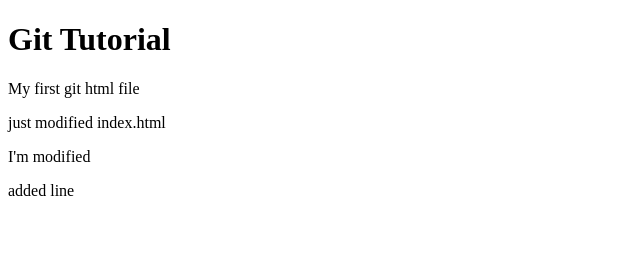
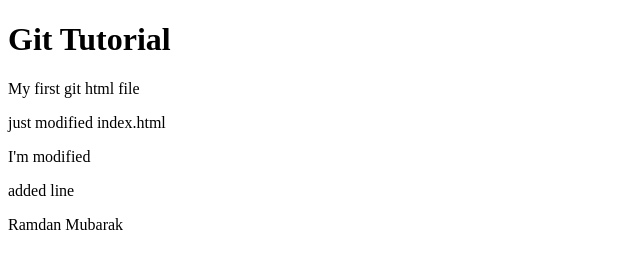
Before and after one commit to affahmad/Ramadan-Greeting, a plain HTML site: page index.html in a window 1280 px wide. Shown: the whole page, without its empty margins (0-640 px from the left). Drawn offline with Linux system fonts and the light colour scheme.

Commit message:
Added Ramadan Mubarak Greeting

```diff
--- a/index.html
+++ b/index.html
@@ -11,5 +11,6 @@
     <p>just modified index.html</p>
     <p>I'm modified</p>
     <p>added line </p>
+    <p>Ramdan Mubarak</p>
   </body>
 </html>
```
